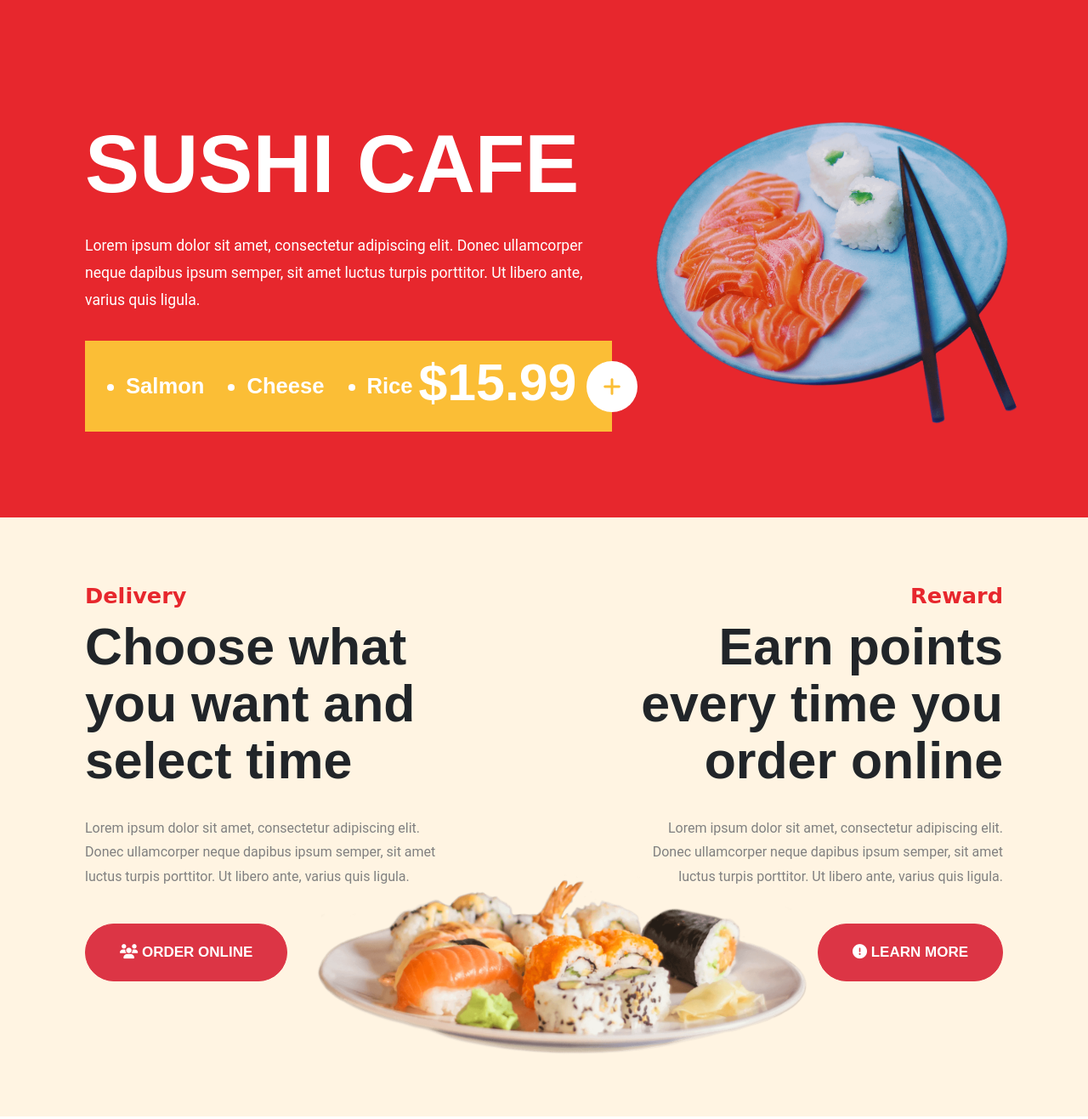
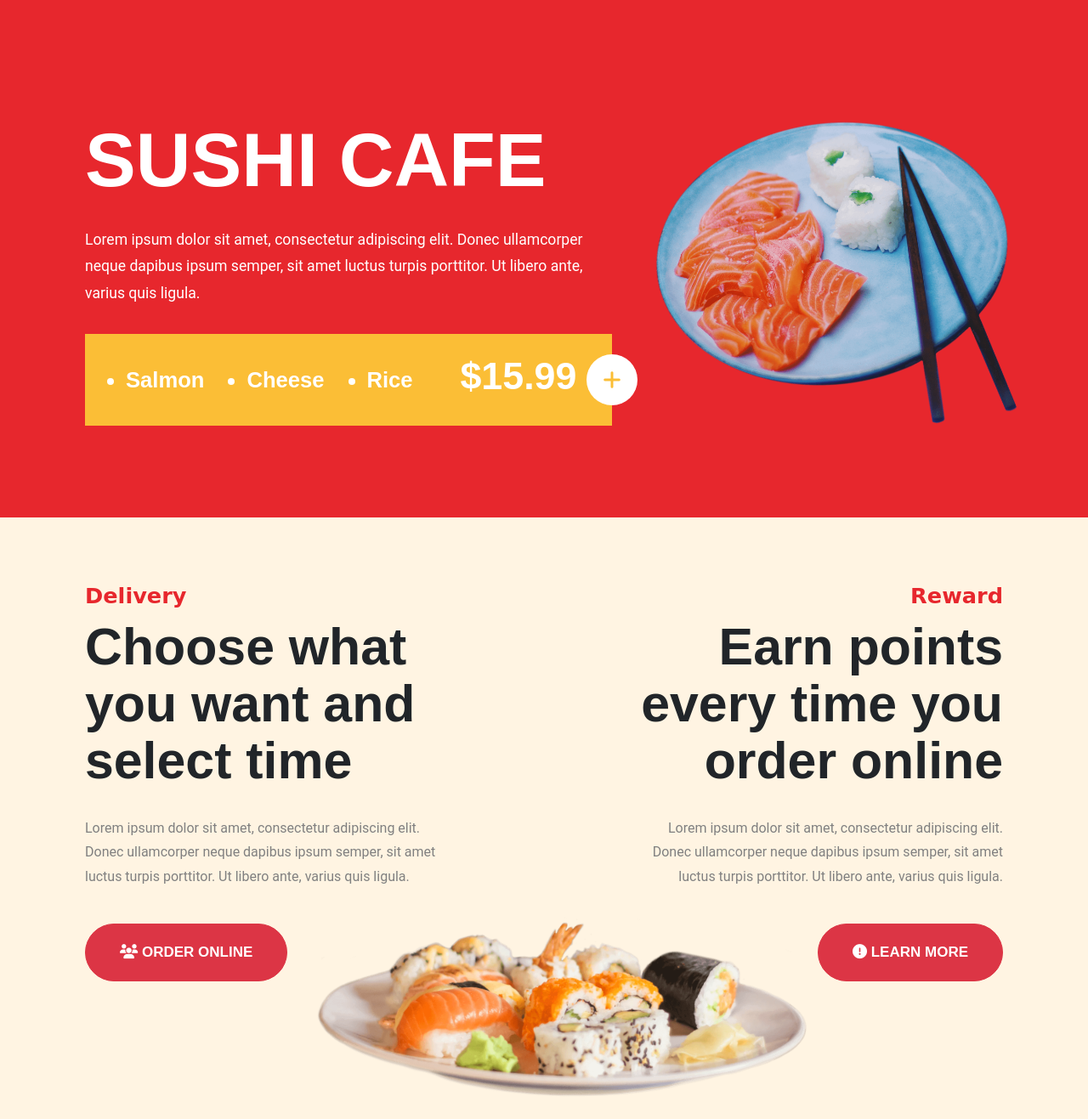
Before and after one commit to Arafath087/Bootstrap-protfolio-05, a plain HTML site: page index.html in a window 1280 px wide. Shown: the part 120-1437 px from the top of the page at 85% size. Drawn offline with nearby package versions, Linux system fonts and the light colour scheme.

Commit message:
some-font-size-added

```diff
--- a/index.html
+++ b/index.html
@@ -281,16 +281,15 @@
         </div>
 
         <!--  -->
-        <div class="col-lg-4 col-md-12 col-sm-12">
+        <div class="col-lg-4 col-md-12 col-sm-12 pb-5">
           <div class="card card_three">
             <div class="card-body dishes_card">
               <div class="card-content">
                 <h4>Burger</h4>
-                <p> Beef Steak</p>
+                <p>BeefSteak</p>
                 <div class="link-align">
                   <a href="">
                     <h5>ORDER NOW <i class="fa-solid fa-arrow-right"></i></h5>
-
                   </a>
                 </div>
               </div>
@@ -300,6 +299,7 @@
             </div>
           </div>
         </div>
+
       </div>
     </div>
   </section>
--- a/style.css
+++ b/style.css
@@ -76,7 +76,7 @@ nav {
 .header_content {
     margin-top: 55px;
     h1 {
-        font-size: 6rem;
+        font-size: 5.6rem;
         color: #FFFFFF;
         font-weight: 900;
     }
@@ -93,7 +93,7 @@ nav {
     display: flex;
     background: #fbbe36;
     justify-content: space-between;
-    padding: 1rem;
+    padding: 25px 16px;
     padding-right: 1rem;
     padding-right: 2.6rem;
 }
@@ -113,7 +113,7 @@ nav {
 
 .price_wrap {
     h3 {
-        font-size: 3.8rem;
+        font-size: 2.8rem;
         line-height: 1.1;
         font-weight: 900;
         color: #ffff;
@@ -222,7 +222,7 @@ nav {
 .hero_img img {
     max-width: 600px;
     transform: translateX(-50%);
-    margin-top: 320px;
+    margin-top: 370px;
     margin-left: 100px;
 }
 
```
